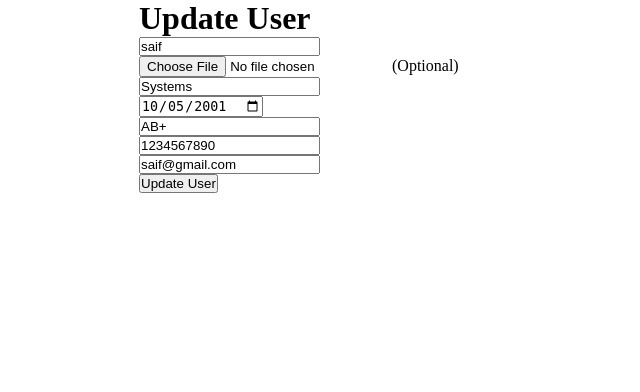
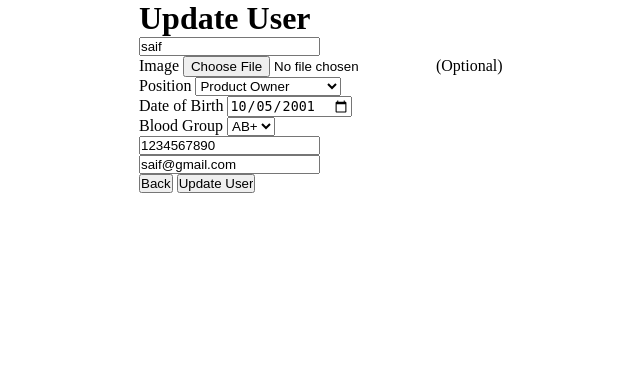
Before and after one commit to AhmadBShaik/IdCardGenerator, a Flask app: page /update/2 in a window 1280 px wide. Shown: the part 42-434 px from the top of the page, without its empty margins (101-741 px from the left). Run offline with Flask 2, Linux system fonts and the light colour scheme; data comes from the database, SQL or seed files in the repository; both versions use the stored data as it was after the commit.

Commit message:
refactoring(relevant form fields),add back button in update.html

```diff
--- a/templates/update.html
+++ b/templates/update.html
@@ -11,12 +11,40 @@
 
 <form action="{{ url_for('update',id = user.id) }}" enctype="multipart/form-data" method="POST">
     <input type="text" name="username" id="name" placeholder="Username" value={{ user.name }} required><br>
+    <label for="pic">Image</label>
     <input type="file" name="pic" value="">(Optional)<br>
-    <input type="text" name="position" id="position" placeholder="Position" value={{ user.position }} required><br>
+    <label for="position">Position</label>
+    <select name="position" id="positions">
+
+        <option value="Product Owner" {% if user.position == "Product Owner"%}selected{% endif %} >Product Owner</option>
+        <option value="Team Lead" {% if user.position == "Team Lead"%}selected{% endif %} >Team Lead</option>
+        <option value="Tech Lead" {% if user.position == "Tech Lead"%}selected{% endif %} >Tech Lead</option>
+        <option value="Full-Stack Developer" {% if user.position == "Full-Stack Developer"%}selected{% endif %} >Full-Stack Developer</option>
+        <option value="Front-End Developer" {% if user.position == "Front-End Developer"%}selected{% endif %} >Front-End Developer</option>
+        <option value="Back-End Developer" {% if user.position == "Back-End Developer"%}selected{% endif %} >Back-End Developer</option>
+        <option value="QA Lead" {% if user.position == "QA Lead"%}selected{% endif %} >QA Lead</option>
+        <option value="Tester" {% if user.position == "Tester"%}selected{% endif %} >Tester</option>
+        <option value="UI Designer" {% if user.position == "UI Designer"%}selected{% endif %} >UI Designer</option>
+        <option value="UX Designer" {% if user.position == "UX Designer"%}selected{% endif %} >UX Designer</option>
+    </select> <br>
+
+    <label for="DOB">Date of Birth</label>
     <input type="date" name="DOB" id="DOB" placeholder="Date of Birth" value={{ user.date_of_birth }} required><br>
-    <input type="text" name="blood_group" id="blood_group" placeholder="Blood Group" value={{ user.blood_group }} required><br>
+    <label for="blood_group">Blood Group</label>
+    <select name="blood_group" id="blood_group">
+
+        <option value="O+" {% if user.blood_group == "O+"%}selected{% endif %} >O+</option>
+        <option value="O-" {% if user.blood_group == "O-"%}selected{% endif %} >O-</option>
+        <option value="A+" {% if user.blood_group == "A+"%}selected{% endif %} >A+</option>
+        <option value="A-" {% if user.blood_group == "A-"%}selected{% endif %} >A-</option>
+        <option value="B+" {% if user.blood_group == "B+"%}selected{% endif %} >B+</option>
+        <option value="B-" {% if user.blood_group == "B-"%}selected{% endif %} >B-</option>
+        <option value="AB+" {% if user.blood_group == "AB+"%}selected{% endif %} >AB+</option>
+        <option value="AB-" {% if user.blood_group == "AB-"%}selected{% endif %} >AB-</option>
+    </select> <br>
     <input type="tel" name="phone" id="phone" placeholder="Phone" value={{ user.phone }} required><br>
     <input type="email" name="email" id="email" placeholder="Email" value={{ user.email }} required><br>
+    <a href="{{ url_for('index') }}"><button>Back</button></a>
     <input type="submit" value="Update User">
 </form>
 
```
Also changed, not shown: templates/users.html (+34 -3 lines), test.db.
